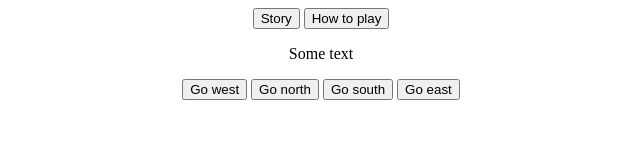
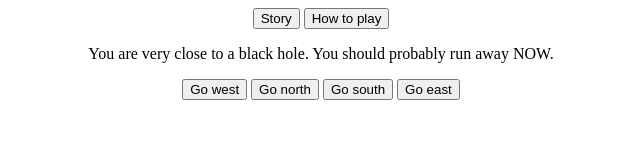
Before and after one commit to pedro-nunez/topologyexplorers, a plain HTML site: page game/cells/_11_2_.html in a window 1280 px wide. Shown: the whole page, without its empty margins (319-959 px from the left). Drawn offline with Linux system fonts and the light colour scheme.

Commit message:
finished black hole cells

```diff
--- a/game/cells/_11_2_.html
+++ b/game/cells/_11_2_.html
@@ -15,7 +15,8 @@
 
     <body style="text-align: center;">
 	<div id="metaButtonsDivision"></div>
-	<p>Some text</p>
+	<p>You are very close to a black hole.
+	You should probably run away NOW.</p>
 	<div id="navigationButtonsDivision"></div>
     </body>
 
--- a/game/scripts/navigationButtons.js
+++ b/game/scripts/navigationButtons.js
@@ -25,6 +25,8 @@ function goNorth() {
     }
 
     // We open the new location with the computed coordinates
+    // Unless the new coordinates are not valid places to be
+    if (finalX ==
     window.location.href = "_" + finalX.toString() + "_" + finalY.toString() + "_.html";
 }
 
```
Also changed, not shown: game/cells/_14_13_.html (+2 -1 lines), game/cells/_1_4_.html (+2 -1 lines), game/cells/_5_7_.html (+2 -1 lines), game/coordinates.txt.
